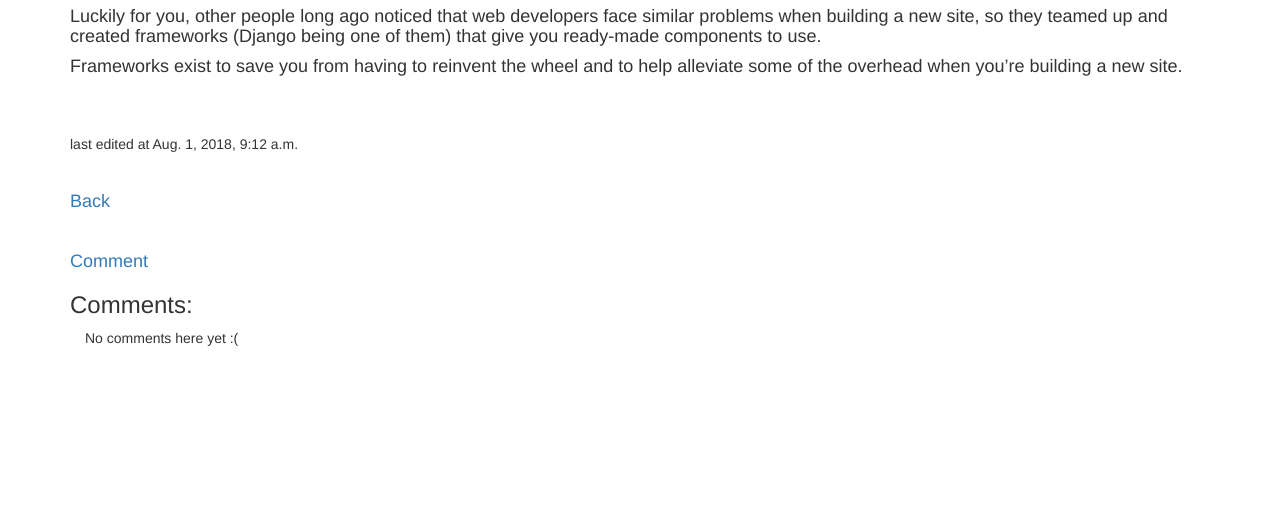
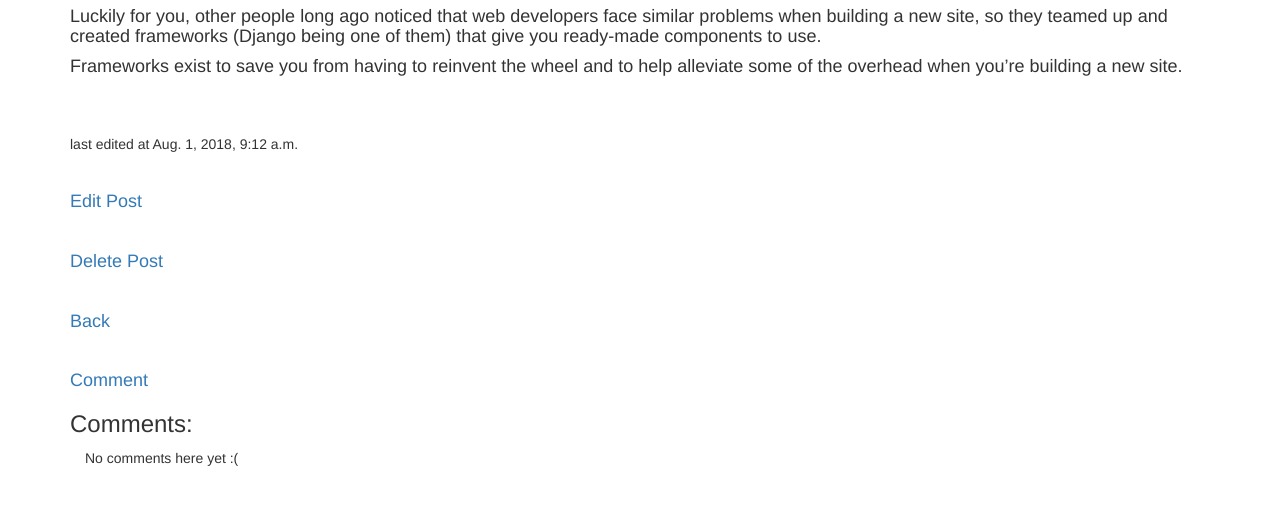
Before and after one commit to madhavms/DJANGO-BLOG, a Django app: page /blog/5 in a window 1280 px wide. Shown: the part 292-800 px from the top of the page. Run offline with Django 3.2, Linux system fonts and the light colour scheme; a user stored in the database is signed in; data comes from the database, SQL or seed files in the repository; both versions use the stored data as it was after the commit; some libraries are stand-ins or nearby versions.

Commit message:
ADDED ONLY BLOG OWNER CAN EDIT POST FEATURE

```diff
--- a/BLOG/BLOG_PROJECT/blog/templates/blog/post.html
+++ b/BLOG/BLOG_PROJECT/blog/templates/blog/post.html
@@ -21,7 +21,7 @@
 <div class="container">
 
 <h5>last edited at {{ post.updated }}</h5>
-{%if post.user in request.user.username %}
+{%if user == post.user %}
 <br><h4><a class="submit" href={%url 'blog:edit' post.id%}>Edit Post</a></h4></div>
 <div class="container">
 <br><h4><a class="submit" href={%url 'blog:delete' post.id%}>Delete Post</a></h4></div>
```
Also changed, not shown: BLOG/BLOG_PROJECT/db.sqlite3.
